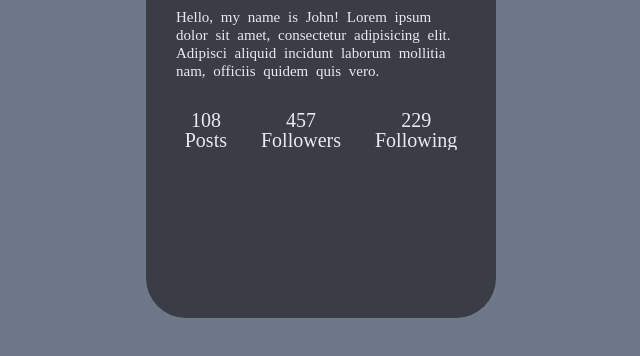
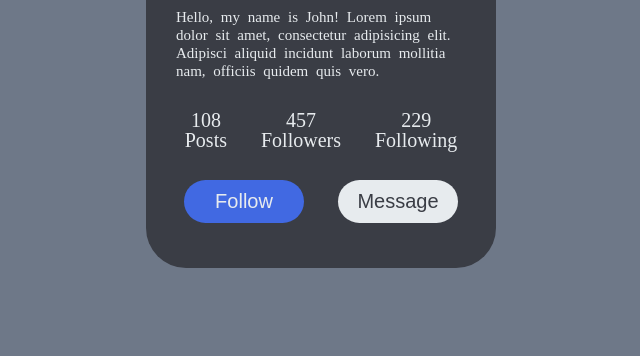
Before and after one commit to EvgeniyKolominskiy/User-Card, a plain HTML site: page index.html in a window 1280 px wide. Shown: the part 352-708 px from the top of the page, without its empty margins (366-1006 px from the left). Drawn offline with Linux system fonts and the light colour scheme.

Commit message:
Add content.
Add content index.html
Complete .button

Add style in style.css
Style .button

```diff
--- a/CSS/style.css
+++ b/CSS/style.css
@@ -15,7 +15,7 @@ body {
 	border: 0;
 	border-radius: 40px;
 	width: 350px;
-	height: 600px;
+	height: 550px;
 	margin-left: 40%;
 }
 
@@ -57,7 +57,6 @@ body {
 	text-align: center;
 	width: inherit;
 	margin: 0 30px 30px 30px;
-	overflow: hidden;
 }
 
 .numbers .box {
@@ -72,3 +71,34 @@ body {
 .box + .box {
 	margin-left: 30px;
 }
+
+.button {
+	display: inline-block;
+	text-align: center;
+}
+
+.follow {
+	background-color: #4169E2;
+	text-align: center;
+	color: #E7EBEE;
+	width: 120px;
+	font-size: 20px;
+	border: none;
+	padding: 10px 0;
+	border-radius: 21.5px;
+}
+
+.message {
+	background-color: #E7EBEE;
+	text-align: center;
+	color: #3A3D45;
+	width: 120px;
+	font-size: 20px;
+	border: none;
+	padding: 10px 0;
+	border-radius: 21.5px;
+}
+
+.follow + .message {
+	margin-left: 30px;
+}
--- a/index.html
+++ b/index.html
@@ -28,7 +28,8 @@
 			</div>
 		</div>
 		<div class="button">
-
+			<button class="follow">Follow</button>
+			<button class="message">Message</button>
 		</div>
 	</div>
 </div>
```
